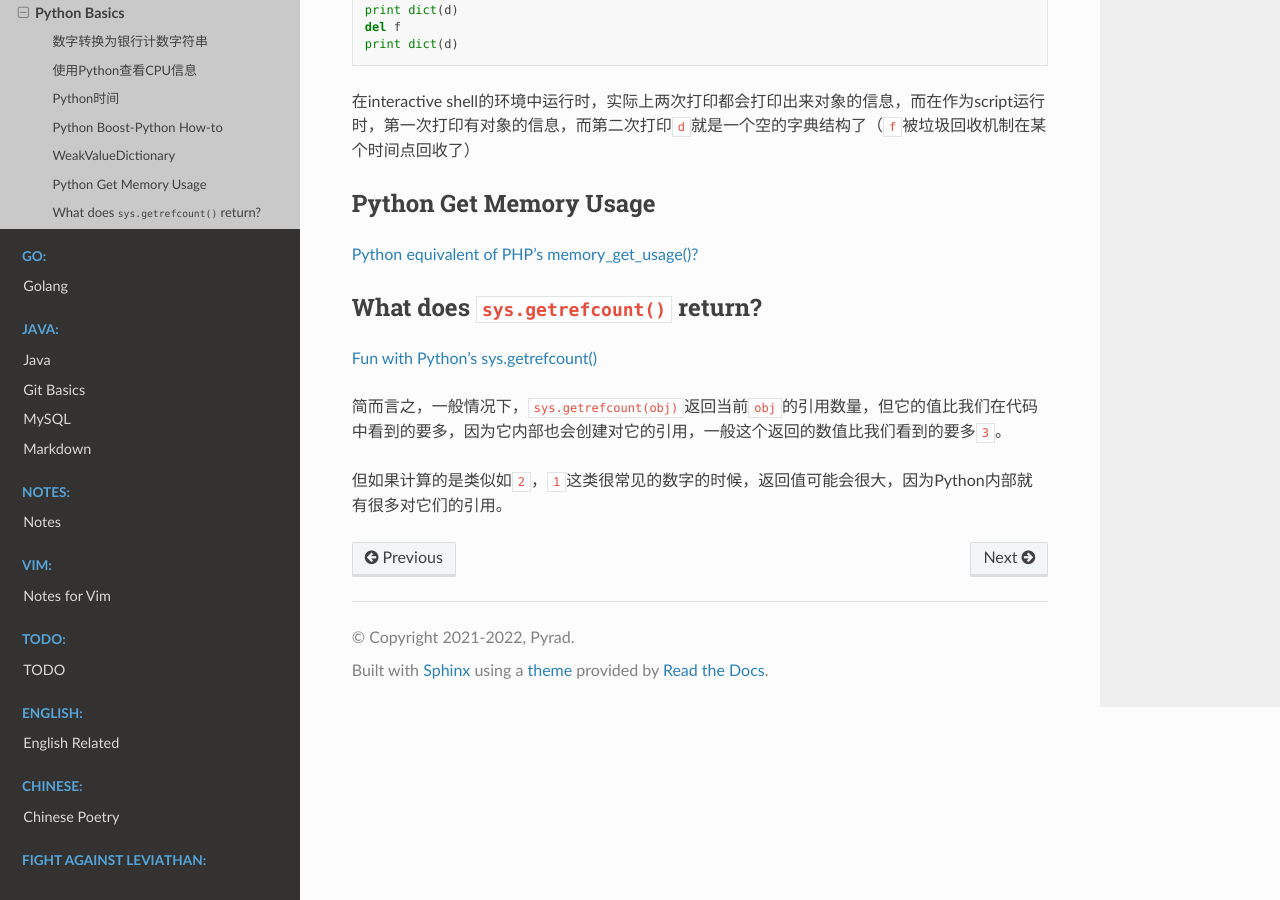
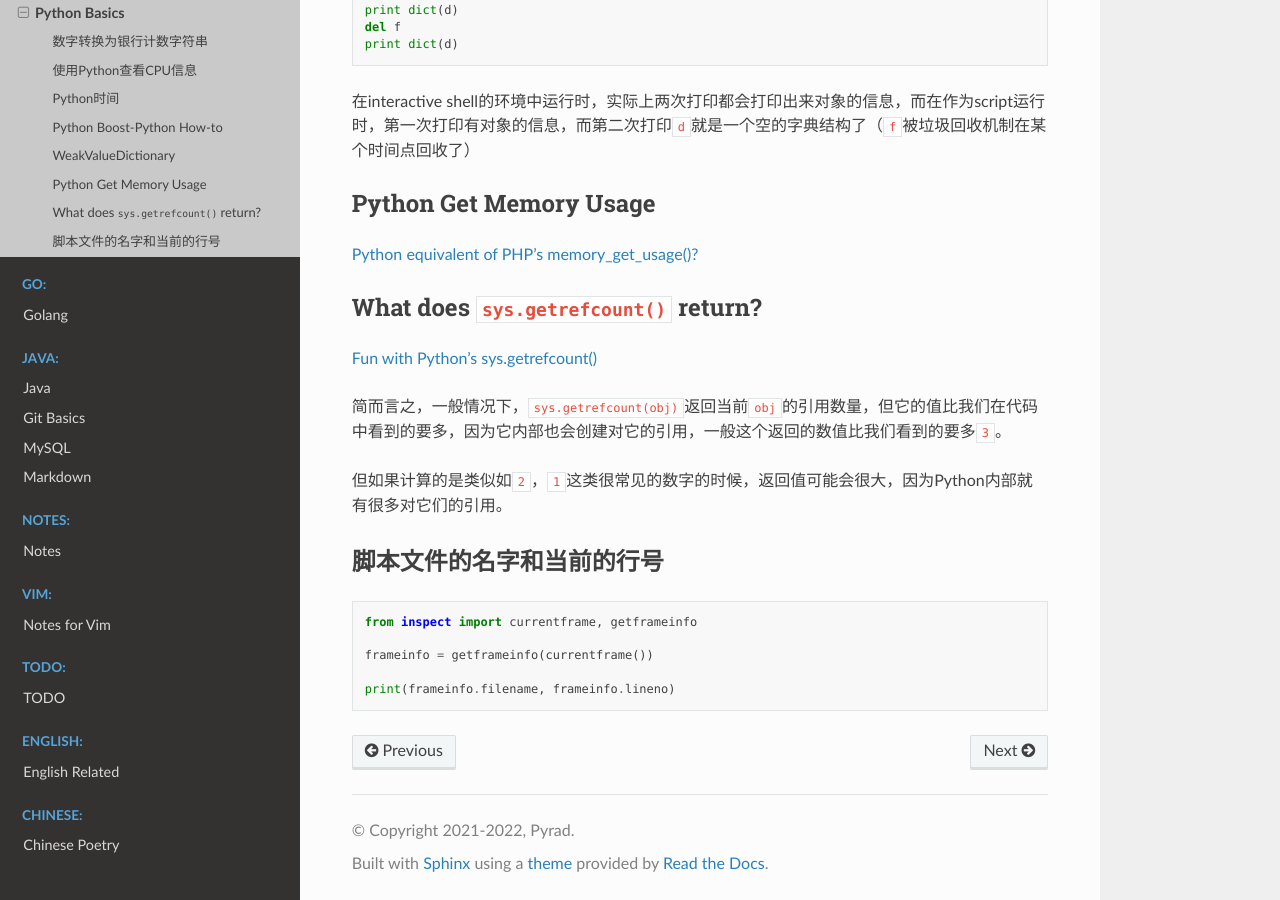
Before and after one commit to Pyrad/pyradnotes, a Sphinx documentation site: the page built from source/Python/pythonbasic.md, in a window 1280 px wide and 900 px high, scrolled down 2244 px. Built offline with Sphinx 7.4.7 and the Read the Docs theme 2.0.0, drawn with Linux system fonts in a browser that asks for light colours.

Commit message:
Python File name & current line number of the script file

````diff
--- a/source/Python/pythonbasic.md
+++ b/source/Python/pythonbasic.md
@@ -115,3 +115,14 @@ print dict(d)
 简而言之，一般情况下，`sys.getrefcount(obj)`返回当前`obj`的引用数量，但它的值比我们在代码中看到的要多，因为它内部也会创建对它的引用，一般这个返回的数值比我们看到的要多`3`。
 
 但如果计算的是类似如`2`，`1`这类很常见的数字的时候，返回值可能会很大，因为Python内部就有很多对它们的引用。
+
+
+## 脚本文件的名字和当前的行号
+
+```python
+from inspect import currentframe, getframeinfo
+
+frameinfo = getframeinfo(currentframe())
+
+print(frameinfo.filename, frameinfo.lineno)
+```
````
